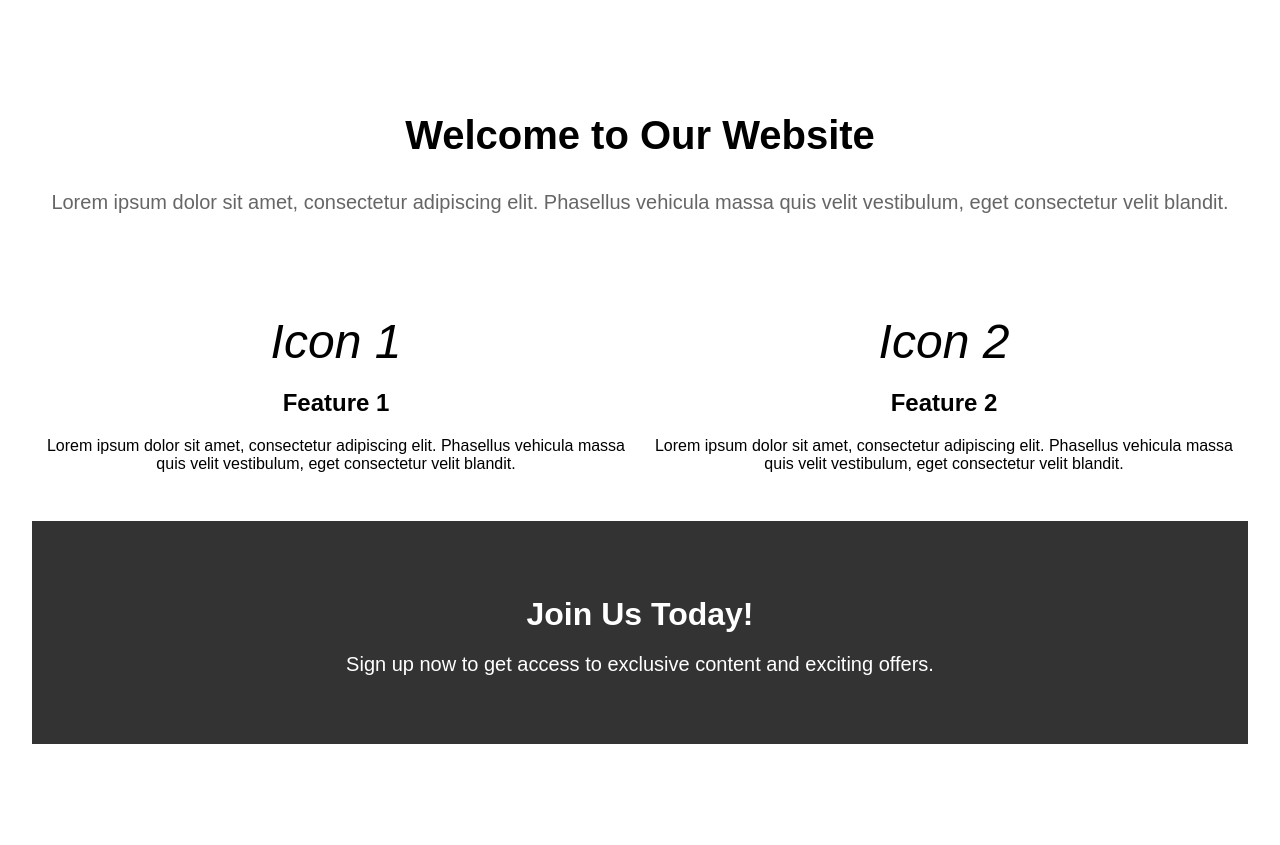
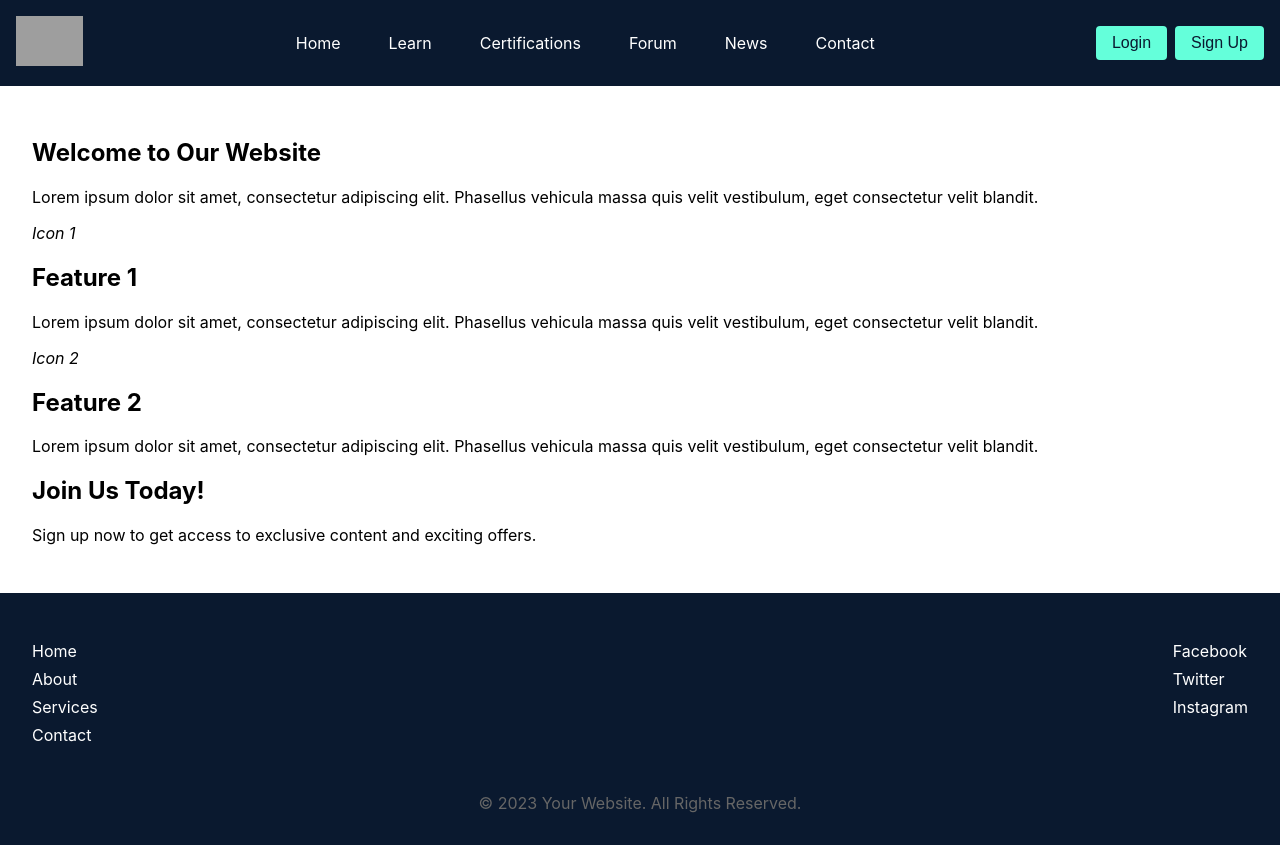
Before and after one commit to mohamedmehdigara/react-freecodecamp-clone, a React (Create React App) app: page / in a window 1280 px wide. Before the commit the page ends 800 px from the top, so only its background shows below. Built offline with nearby package versions, Linux system fonts and the light colour scheme; grey boxes are pictures that could not be loaded.

Commit message:
added files

```diff
--- a/src/App.css
+++ b/src/App.css
@@ -1,13 +1,6 @@
-/* App.css */
-body {
-  font-family: Arial, sans-serif;
-  margin: 0;
-  padding: 0;
-}
-
-/* Header Styles */
+/* Header.css */
 .header-container {
-  background-color: #333;
+  background-color: #0a192f;
   color: #fff;
   padding: 1rem;
 }
@@ -18,9 +11,8 @@ body {
   align-items: center;
 }
 
-.header-logo {
-  font-size: 1.5rem;
-  font-weight: bold;
+.header-logo img {
+  height: 50px;
 }
 
 .header-menu {
@@ -49,21 +41,30 @@ body {
   text-decoration: underline;
 }
 
-.header-login {
-  /* Add styles for login/signup buttons or user profile dropdown */
+.header-login button {
+  margin-left: 0.5rem;
+  padding: 0.5rem 1rem;
+  font-size: 1rem;
+  background-color: #64ffda;
+  border: none;
+  border-radius: 4px;
+  cursor: pointer;
+  color: #0a192f;
 }
 
-/* Footer Styles */
+/* Footer.css */
 .footer-container {
-  background-color: #333;
+  background-color: #0a192f;
   color: #fff;
   padding: 2rem;
+}
+
+.footer-content {
   display: flex;
-  justify-content: space-around;
+  justify-content: space-between;
 }
 
 .site-links ul,
-.contact-info,
 .social-media ul {
   list-style: none;
   padding: 0;
@@ -71,7 +72,7 @@ body {
 
 .site-links ul li,
 .social-media ul li {
-  margin-bottom: 1rem;
+  margin-bottom: 0.5rem;
 }
 
 .site-links ul li a,
@@ -85,62 +86,13 @@ body {
   text-decoration: underline;
 }
 
-.contact-info h3,
-.social-media h3 {
-  font-size: 1.5rem;
-  margin-bottom: 1rem;
+.copy-right {
+  text-align: center;
+  margin-top: 2rem;
+  color: #666;
 }
 
-/* Main Styles */
+/* Main.css */
 .main-container {
   padding: 2rem;
 }
-
-.hero-section {
-  text-align: center;
-  padding: 3rem 0;
-}
-
-.hero-content h1 {
-  font-size: 2.5rem;
-}
-
-.hero-content p {
-  font-size: 1.25rem;
-  color: #666;
-}
-
-.features-section {
-  display: flex;
-  justify-content: space-around;
-  padding: 2rem 0;
-}
-
-.feature {
-  text-align: center;
-}
-
-.feature .icon {
-  font-size: 3rem;
-  margin-bottom: 1rem;
-}
-
-.feature h2 {
-  font-size: 1.5rem;
-}
-
-.cta-section {
-  text-align: center;
-  background-color: #333;
-  color: #fff;
-  padding: 3rem 0;
-}
-
-.cta-section h2 {
-  font-size: 2rem;
-  margin-bottom: 1rem;
-}
-
-.cta-section p {
-  font-size: 1.25rem;
-}
--- a/src/App.js
+++ b/src/App.js
@@ -9,11 +9,12 @@ const App = () => {
   return (
     <div>
       <Router>
+        <Header/>
+
         <Routes>
-          <Route path="/header" element={<Header />}/>
-          <Route path="/footer" element={<Footer />}/>
           <Route path="/" element={<Main />}/>
         </Routes>
+        <Footer/>
       </Router>
 
     </div>
--- a/src/components/Footer.js
+++ b/src/components/Footer.js
@@ -1,8 +1,10 @@
 import React from 'react';
+
 
 const Footer = () => {
   return (
     <footer className="footer-container">
+      <div className="footer-content">
         <div className="site-links">
           <ul>
             <li><a href="/">Home</a></li>
@@ -11,19 +13,17 @@ const Footer = () => {
             <li><a href="/contact">Contact</a></li>
           </ul>
         </div>
-      <div className="contact-info">
-        <h3>Contact Us</h3>
-        <p>Email: info@example.com</p>
-        <p>Phone: +1 (123) 456-7890</p>
-      </div>
         <div className="social-media">
-        <h3>Follow Us</h3>
           <ul>
             <li><a href="https://www.facebook.com/">Facebook</a></li>
             <li><a href="https://twitter.com/">Twitter</a></li>
             <li><a href="https://www.instagram.com/">Instagram</a></li>
           </ul>
         </div>
+      </div>
+      <div className="copy-right">
+        &copy; {new Date().getFullYear()} Your Website. All Rights Reserved.
+      </div>
     </footer>
   );
 };
--- a/src/components/Header.js
+++ b/src/components/Header.js
@@ -6,17 +6,21 @@ const Header = () => {
     <header className="header-container">
       <nav className="header-nav">
         <div className="header-logo">
-          Your Logo or Site Name
+          {/* Your Logo */}
+          <img src="your-logo.png" alt="Your Logo" />
         </div>
         <ul className="header-menu">
           <li><a href="/">Home</a></li>
-          <li><a href="/about">About</a></li>
-          <li><a href="/services">Services</a></li>
+          <li><a href="/learn">Learn</a></li>
+          <li><a href="/certifications">Certifications</a></li>
+          <li><a href="/forum">Forum</a></li>
+          <li><a href="/news">News</a></li>
           <li><a href="/contact">Contact</a></li>
+          {/* Add more menu items as needed */}
         </ul>
         <div className="header-login">
-          <a href="/login">Login</a>
-          <a href="/signup">Sign Up</a>
+          <button>Login</button>
+          <button>Sign Up</button>
         </div>
       </nav>
     </header>
```
Lines whose indentation alone changed are shown as unchanged.
